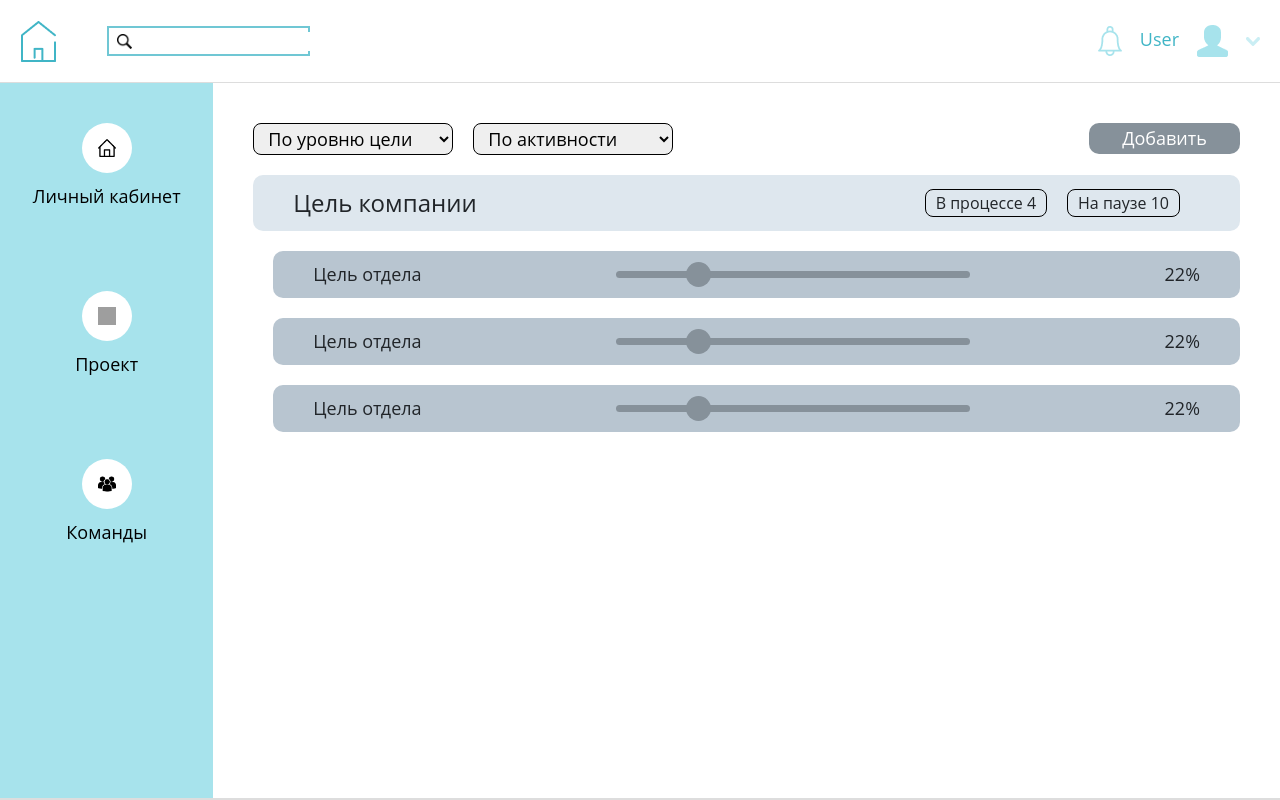
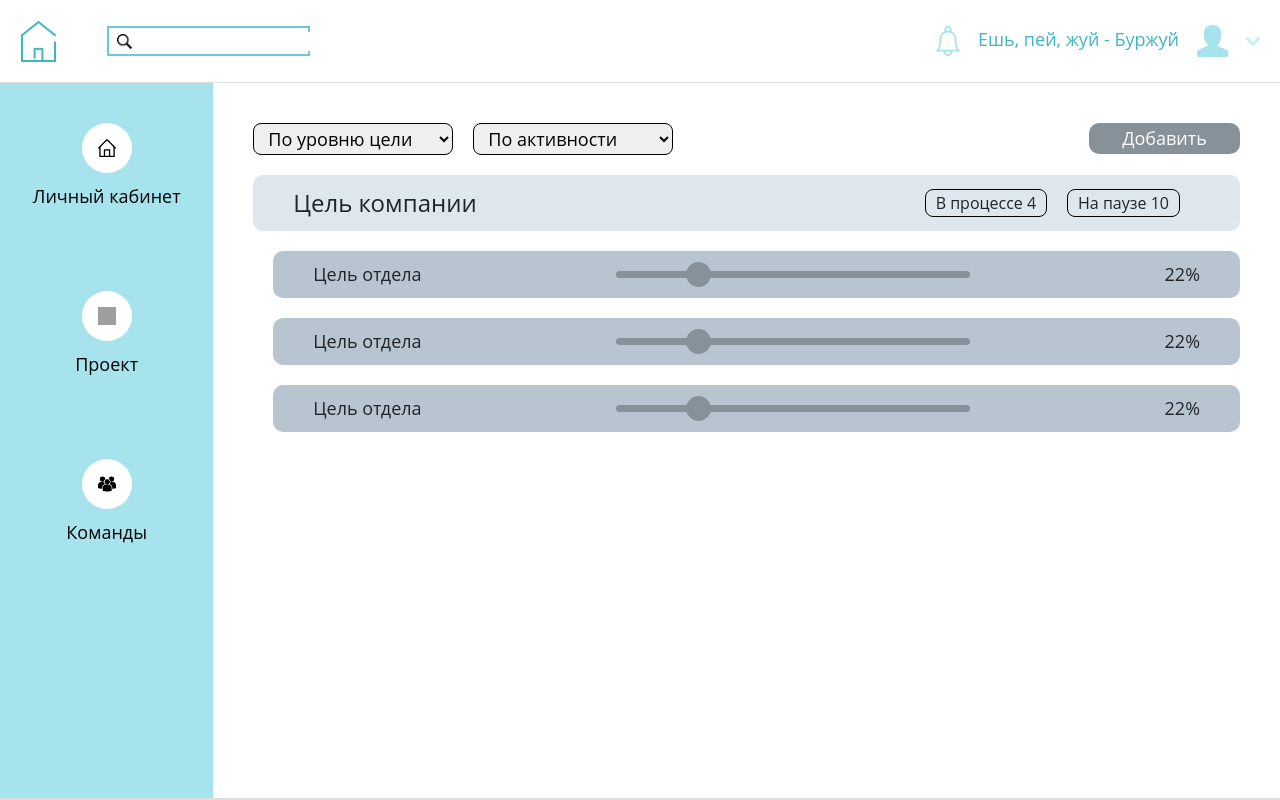
Before and after one commit to nikororo/OKR-methodology-CastoFront, a Vue app: page / in a window 1280 px wide. Built offline with nearby package versions, Linux system fonts and the light colour scheme; grey boxes are pictures that could not be loaded.

Commit message:
fix scroll

```diff
--- a/src/components/AddGoalModal.vue
+++ b/src/components/AddGoalModal.vue
@@ -5,7 +5,8 @@
                 <input placeholder="Название цели" required/>
                 <button class="btnClose" @click="close">
                     <svg width="26" height="26" viewBox="0 0 26 26" fill="none" xmlns="http://www.w3.org/2000/svg">
-            <path d="M14.4361 13.0008L25.7023 1.73457C26.0989 1.33792 26.0989 0.694822 25.7023 0.298221C25.3056 -0.0983798 24.6625 -0.0984305 24.2659 0.298221L12.9997 11.5644L1.73359 0.298221C1.33694 -0.0984305 0.693845 -0.0984305 0.297244 0.298221C-0.0993563 0.694873 -0.099407 1.33797 0.297244 1.73457L11.5634 13.0007L0.297244 24.2669C-0.099407 24.6636 -0.099407 25.3067 0.297244 25.7033C0.495545 25.9016 0.755494 26.0007 1.01544 26.0007C1.27539 26.0007 1.53529 25.9016 1.73364 25.7033L12.9997 14.4371L24.2659 25.7033C24.4642 25.9016 24.7241 26.0007 24.9841 26.0007C25.244 26.0007 25.5039 25.9016 25.7023 25.7033C26.0989 25.3066 26.0989 24.6635 25.7023 24.2669L14.4361 13.0008Z" fill="black"/>
+                        <path d="M14.4361 13.0008L25.7023 1.73457C26.0989 1.33792 26.0989 0.694822 25.7023 0.298221C25.3056 -0.0983798 24.6625 -0.0984305 24.2659 0.298221L12.9997 11.5644L1.73359 0.298221C1.33694 -0.0984305 0.693845 -0.0984305 0.297244 0.298221C-0.0993563 0.694873 -0.099407 1.33797 0.297244 1.73457L11.5634 13.0007L0.297244 24.2669C-0.099407 24.6636 -0.099407 25.3067 0.297244 25.7033C0.495545 25.9016 0.755494 26.0007 1.01544 26.0007C1.27539 26.0007 1.53529 25.9016 1.73364 25.7033L12.9997 14.4371L24.2659 25.7033C24.4642 25.9016 24.7241 26.0007 24.9841 26.0007C25.244 26.0007 25.5039 25.9016 25.7023 25.7033C26.0989 25.3066 26.0989 24.6635 25.7023 24.2669L14.4361 13.0008Z"
+                              fill="black"/>
                     </svg>
                 </button>
             </header>
@@ -23,11 +24,14 @@
                     <div class="addGoalInput">
                         <select id="addGoalAuthor" class="input_user" required>
                             <option value disabled selected>Автор</option>
+                            <option v-if="$store.state.user">{{this.$store.state.user.name}}</option>
                         </select>
                         <input id="addGoalType" class="input_user" type="text" placeholder="Тип цели" required>
                         <div class="addGoalDate">
-              <input id="addGoalDateStart" class="input_user" placeholder="Дата начала" type="text" onfocus="(this.type='date')" onblur="(this.type='text')" required>
-              <input id="addGoalDateEnd" class="input_user" placeholder="Дата окончания" type="text" onfocus="(this.type='date')" onblur="(this.type='text')" required>
+                            <input id="addGoalDateStart" class="input_user" placeholder="Дата начала" type="text"
+                                   onfocus="(this.type='date')" onblur="(this.type='text')" required>
+                            <input id="addGoalDateEnd" class="input_user" placeholder="Дата окончания" type="text"
+                                   onfocus="(this.type='date')" onblur="(this.type='text')" required>
                         </div>
                         <select id="addGoalExecutor" class="input_user" required>
                             <option value disabled selected>Исполнитель</option>
@@ -35,7 +39,8 @@
                         <select id="addGoalParentGoals" class="input_user" required>
                             <option value disabled selected>Родительские цели</option>
                         </select>
-            <textarea  id="addGoalDescr" class="input_user" type="text" placeholder="Описание цели"></textarea>
+                        <textarea id="addGoalDescr" class="input_user" type="text"
+                                  placeholder="Описание цели"></textarea>
                     </div>
                 </section>
                 <footer>
@@ -62,8 +67,7 @@
 
     export default {
         name: 'AddGoalModal',
-  data: () => ({
-  }),
+        data: () => ({}),
 
         methods: {
             close() {
@@ -74,6 +78,10 @@ export default {
 </script>
 
 <style>
+    body {
+        overflow: hidden;
+    }
+
     .addGoalModalCont {
         position: fixed;
         width: 100%;
--- a/src/components/Head.vue
+++ b/src/components/Head.vue
@@ -5,9 +5,7 @@
         <router-link href="" class="home_main" to="/">
           <img src="../style/img/Logo.png" alt="Logo" class="logo_okr">
         </router-link>
-        <!--                <label>-->
-        <!--                    <input type="search" class="search_okr" >-->
-        <!--                </label>-->
+
         <div class="search_okr">
           <form>
             <input type="text">
@@ -18,7 +16,7 @@
 
       <div class="user_menu">
         <img src="../style/img/Bell.png" alt="Bell" class="bell_okr">
-        <router-link class="use_name" to="/targetsUser">User</router-link>
+        <router-link class="use_name" to="/targetsUser" v-if="this.$store.state.user">{{this.$store.state.user.name}}</router-link>
         <img src="../style/img/User.png" alt="Photo" class="user_photo">
         <nav>
           <ul class="menu_user">
--- a/src/store/index.js
+++ b/src/store/index.js
@@ -8,7 +8,10 @@ export default new Vuex.Store({
     authHasError: false,
     errMsg: '',
     urlBD: 'http://127.0.0.1:8000/',
-    user: ''
+    user: {
+      name: 'Ешь, пей, жуй - Буржуй',
+      email: ''
+    }
   },
   mutations: {
     authErr: (state, error) => {
--- a/src/style/Style.css
+++ b/src/style/Style.css
@@ -25,10 +25,6 @@ input:active, input:focus, select:focus, button:active, button:focus {
 }
 
 /*Header */
-.home_main {
-
-}
-
 .header_okr {
     display: flex;
     height: 82px;
@@ -161,8 +157,6 @@ nav ul {
 .toolBar {
     display: flex;
     flex-direction: column;
-    /*height: 100%;*/
-    /*height: calc(100vh - 85px);*/
     background: #A7E3EC;
     margin: 0;
 }
@@ -234,6 +228,7 @@ nav ul {
 .Private_user {
     display: flex;
     flex-direction: column;
+    overflow: auto;
 }
 
 .bg_color {
@@ -575,32 +570,6 @@ nav ul {
     display: block;
 }
 
-/*.window {*/
-/*    display: flex;*/
-/*    opacity: 1;*/
-/*    position: absolute;*/
-/*    width: 200px;*/
-/*    height: 46px;*/
-/*    background-color: #DEE7EE;*/
-/*    color: black;*/
-/*    justify-content: center;*/
-/*    align-items: center;*/
-/*    top: 0;*/
-/*    right: 68%;*/
-/*}*/
-/*.window span {*/
-/*    margin: 0;*/
-/*    font-size: 15px;*/
-/*}*/
-/*.window p {*/
-/*    display: inline-block;*/
-/*    color: #86919A;*/
-/*    font-size: 40px;*/
-/*    margin: 0;*/
-/*}*/
-/*.tr:hover .window {*/
-/*    opacity: 1;*/
-/*}*/
 
 /*GoalsUser*/
 .task_goals span {
@@ -614,9 +583,6 @@ nav ul {
 .task_goals:last-child {
     margin-bottom: 40px;
 }
-
-
-/* oauth */
 
 .authorization {
     position: relative;
```
Lines whose indentation alone changed are shown as unchanged.
